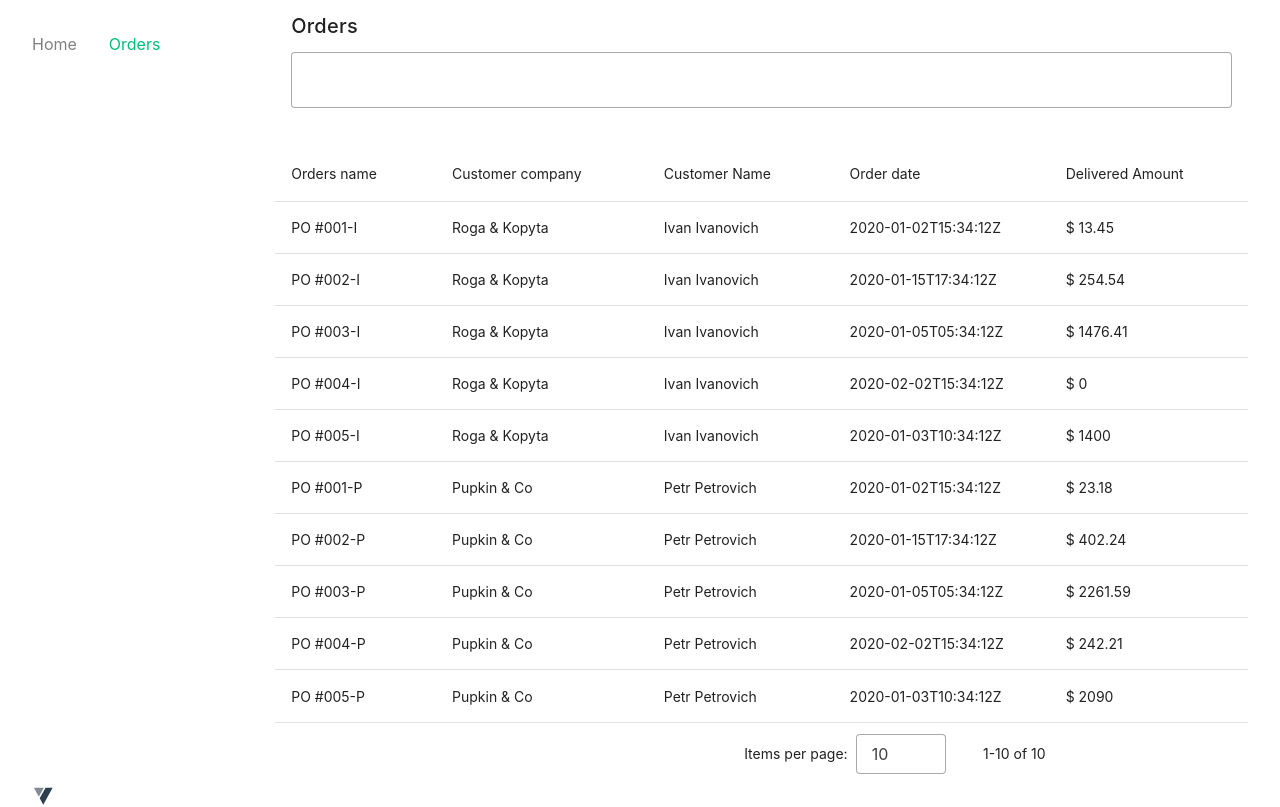
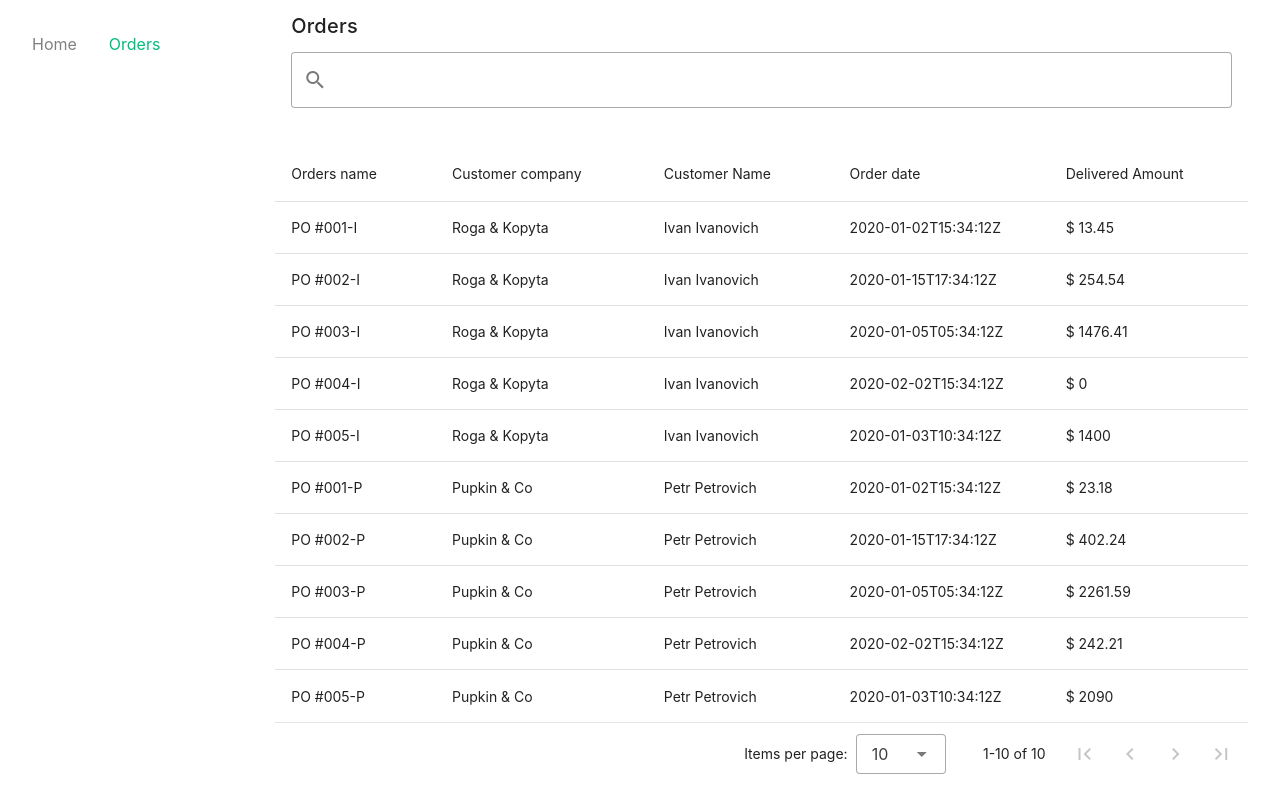
Before and after one commit to diegodelajara/packform, a Vue app in the folder front/: page /orders in a window 1280 px wide. Built offline with nearby package versions, Linux system fonts and the light colour scheme.

Commit message:
:bug: icons

```diff
--- a/front/package.json
+++ b/front/package.json
@@ -18,6 +18,7 @@
   },
   "devDependencies": {
     "@eslint/js": "^9.14.0",
+    "@mdi/font": "^7.4.47",
     "@vitejs/plugin-vue": "^5.1.4",
     "@vitejs/plugin-vue-jsx": "^4.0.1",
     "@vitest/eslint-plugin": "1.1.7",
--- a/front/src/main.js
+++ b/front/src/main.js
@@ -9,7 +9,8 @@ import 'vuetify/styles'
 import { createVuetify } from 'vuetify'
 import * as components from 'vuetify/components'
 import * as directives from 'vuetify/directives'
-import 'vuetify/dist/vuetify.min.css';
+import '@mdi/font/css/materialdesignicons.css'
+
 
 const vuetify = createVuetify({
     components,
--- a/front/src/views/OrdersView.vue
+++ b/front/src/views/OrdersView.vue
@@ -122,7 +122,10 @@ export default {
       :items="getOrders"
       :search="search"
       :items-per-page-options="options"
+      first-icon="$first"
+      last-icon="$last"
+      prev-icon="$prev"
+      next-icon="$next"
     ></v-data-table>
   </v-card>
-  <v-icon icon="$vuetify"></v-icon>
 </template>
```
Also changed, not shown: 1 other file (tests, documents, lock files or other folders).
